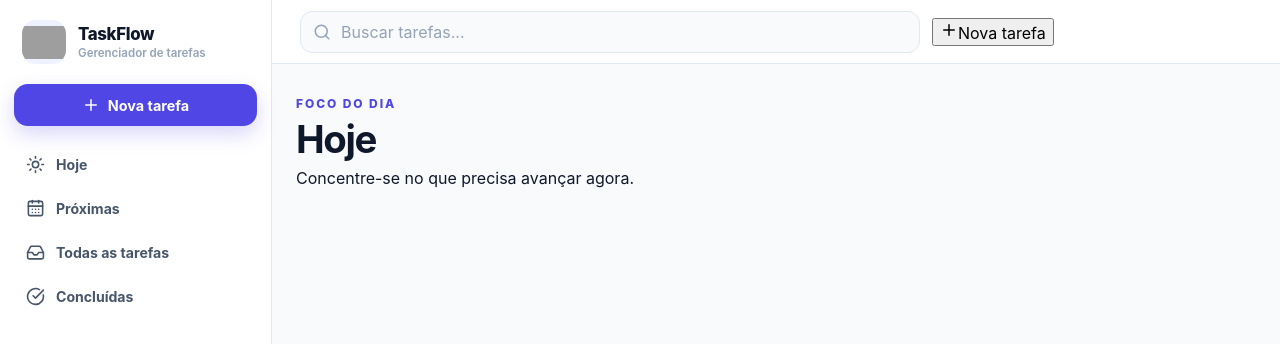
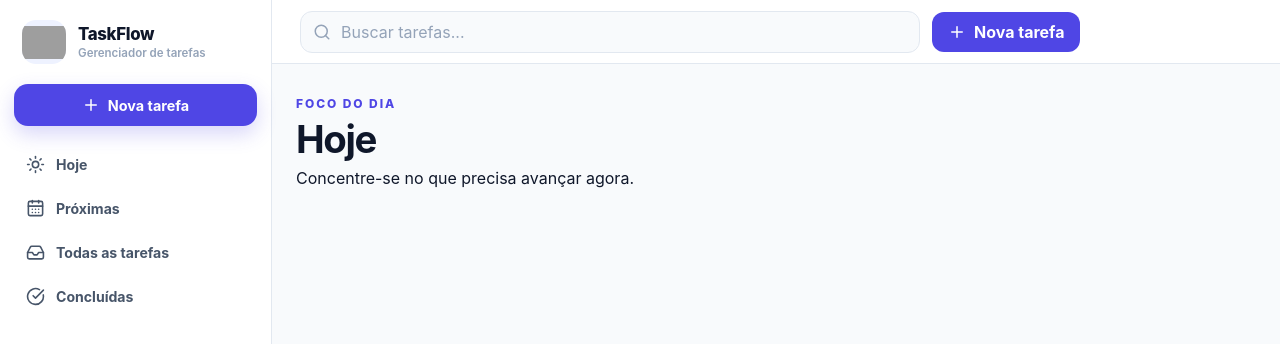
Before and after one commit to gi-a-dias/task-flow, a React (Vite) app: page / in a window 1280 px wide. Shown: the top 344 px of the page. Built offline with nearby package versions, Linux system fonts and the light colour scheme; no server answers; grey boxes are pictures that could not be loaded.

Commit message:
Header melhorado

```diff
--- a/src/components/Header/Header.tsx
+++ b/src/components/Header/Header.tsx
@@ -1,8 +1,11 @@
+
 import { Plus, Search } from "lucide-react";
 import "./Header.css";
+
 type HeaderProps = {
   aoNovaTarefa: () => void;
 };
+
 export function Header({
   aoNovaTarefa,
 }: Readonly<HeaderProps>) {
@@ -16,8 +19,9 @@ placeholder="Buscar tarefas..."
           aria-label="Buscar tarefas"
         />
       </div>
+
       <button
-className="header__new‐task"
+        className="header__new-task"
         type="button"
         onClick={aoNovaTarefa}
       >
```
Lines whose indentation alone changed are shown as unchanged.
